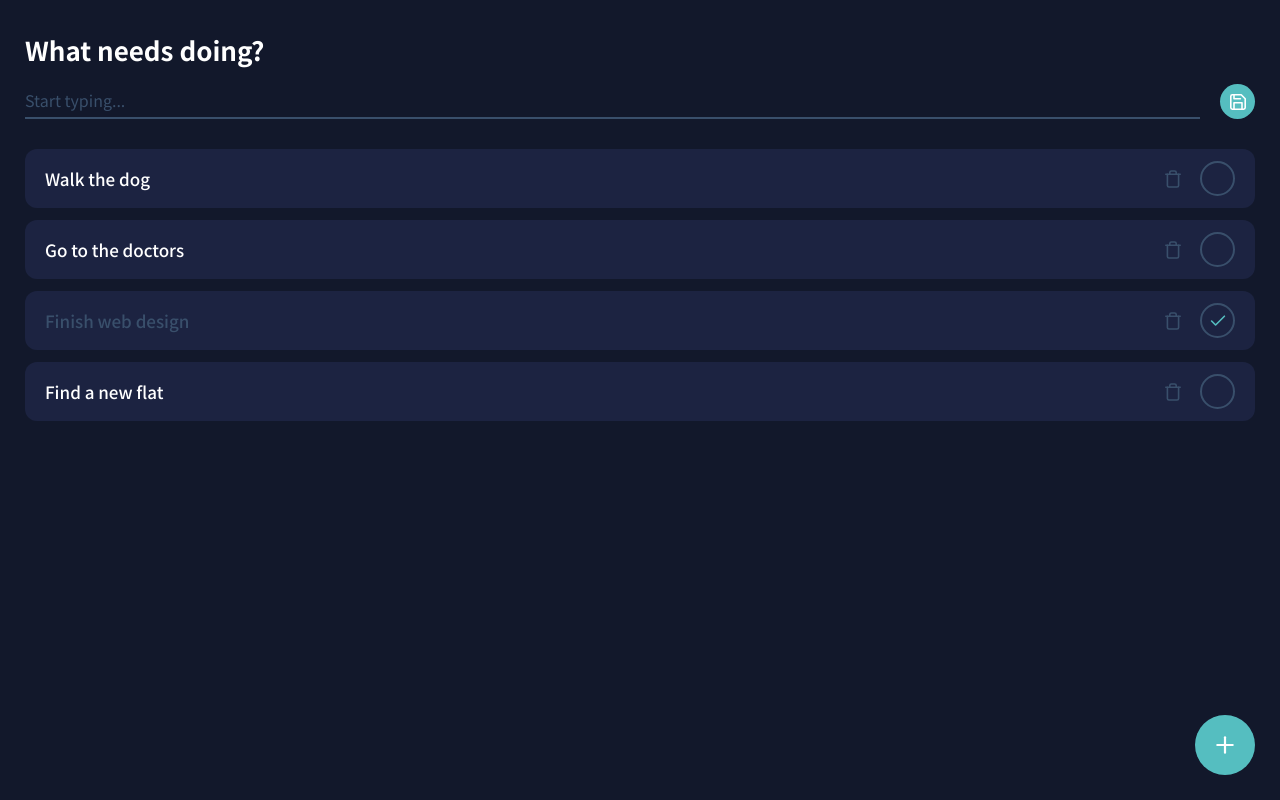
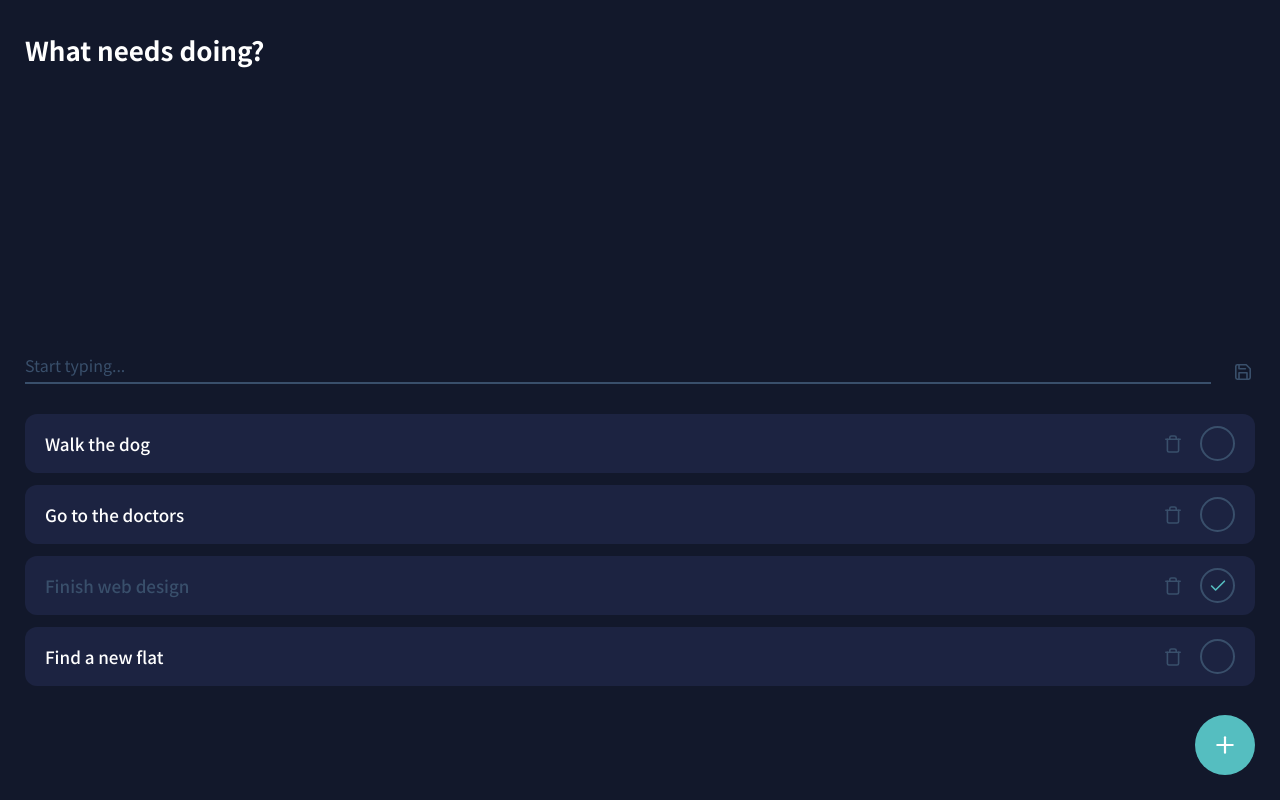
Before and after one commit to m-yates/task-tracker, a React (Create React App) app: page / in a window 1280 px wide. Both pictures are taken after a click on the button 1225 px from the left and 745 px from the top of the page. Built offline with nearby package versions, Linux system fonts and the light colour scheme.

Commit message:
added new submit button

```diff
--- a/src/App.js
+++ b/src/App.js
@@ -7,6 +7,7 @@ import { ThemeProvider } from "styled-components";
 import { theme } from "./styles/theme";
 import { GlobalStyle } from "./styles/GlobalStyle";
 import styled from "styled-components";
+import { AnimatePresence } from "framer-motion";
 
 const StyledPage = styled.div`
   position: relative;
@@ -28,6 +29,7 @@ const StyledTracker = styled.div`
 
 const StyledButtonAdd = styled(StyledButton)`
   position: fixed;
+  z-index: 10;
   bottom: 25px;
   right: 25px;
   width: 60px;
@@ -95,7 +97,7 @@ const App = () => {
               <line x1="5" y1="12" x2="19" y2="12"></line>
             </svg>
           </StyledButtonAdd>
-          {showAddTask && <AddTask onAdd={addTask} />}
+          {showAddTask && <AddTask showAddTask={showAddTask} onAdd={addTask} />}
           {tasks.length > 0 ? (
             <Tasks
               tasks={tasks}
--- a/src/components/AddTask.js
+++ b/src/components/AddTask.js
@@ -1,8 +1,9 @@
 import { useState } from "react";
 import styled from "styled-components";
 import StyledButton from "./Button";
+import { motion } from "framer-motion";
 
-const StyledForm = styled.form`
+const StyledForm = styled(motion.form)`
   display: flex;
   align-items: flex-end;
   column-gap: 20px;
@@ -25,14 +26,26 @@ const StyledInputText = styled.input`
 `;
 
 const StyledButtonSubmit = styled(StyledButton)`
-  background-color: ${(props) => props.theme.colors.blueLight};
+  border: none;
+  width: auto;
+  height: auto;
   svg {
-    stroke: ${(props) => props.theme.colors.white};
+    stroke: ${(props) => props.theme.colors.blueMd};
   }
 `;
 
-const AddTask = ({ onAdd }) => {
+const variants = {
+  form: {
+    closed: { height: 0 },
+    open: {
+      height: "300px",
+    },
+  },
+};
+
+const AddTask = ({ onAdd, showAddTask }) => {
   const [text, setText] = useState("");
+  console.log(showAddTask);
   const onSubmit = (e) => {
     e.preventDefault();
     if (!text) {
@@ -43,7 +56,12 @@ const AddTask = ({ onAdd }) => {
     setText("");
   };
   return (
-    <StyledForm onSubmit={onSubmit}>
+    <StyledForm
+      initial={false}
+      animate={showAddTask ? "open" : "closed"}
+      variants={variants.form}
+      onSubmit={onSubmit}
+    >
       <StyledInputText
         type="text"
         placeholder="Start typing..."
--- a/src/components/Button.js
+++ b/src/components/Button.js
@@ -3,6 +3,7 @@ import styled from "styled-components";
 import { motion } from "framer-motion";
 
 const StyledButton = styled(motion.button)`
+  z-index: 1;
   border: none;
   background-color: transparent;
   border-radius: 50%;
--- a/src/components/Task.js
+++ b/src/components/Task.js
@@ -53,7 +53,6 @@ const variants = {
 };
 
 const Task = ({ task, onDelete, onToggle }) => {
-  console.log(task.complete);
   return (
     <StyledTask>
       <StyledHeading
```
